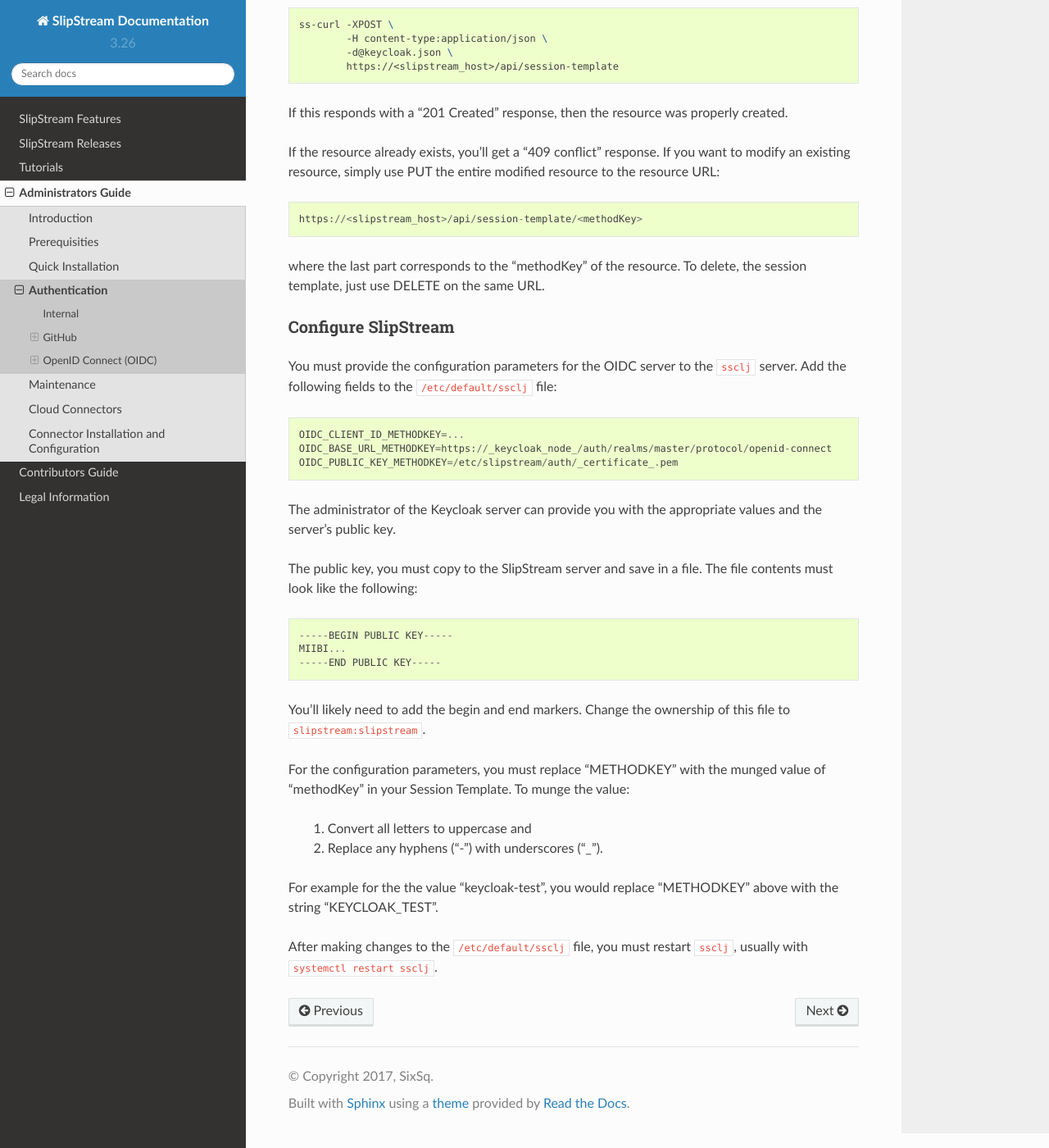
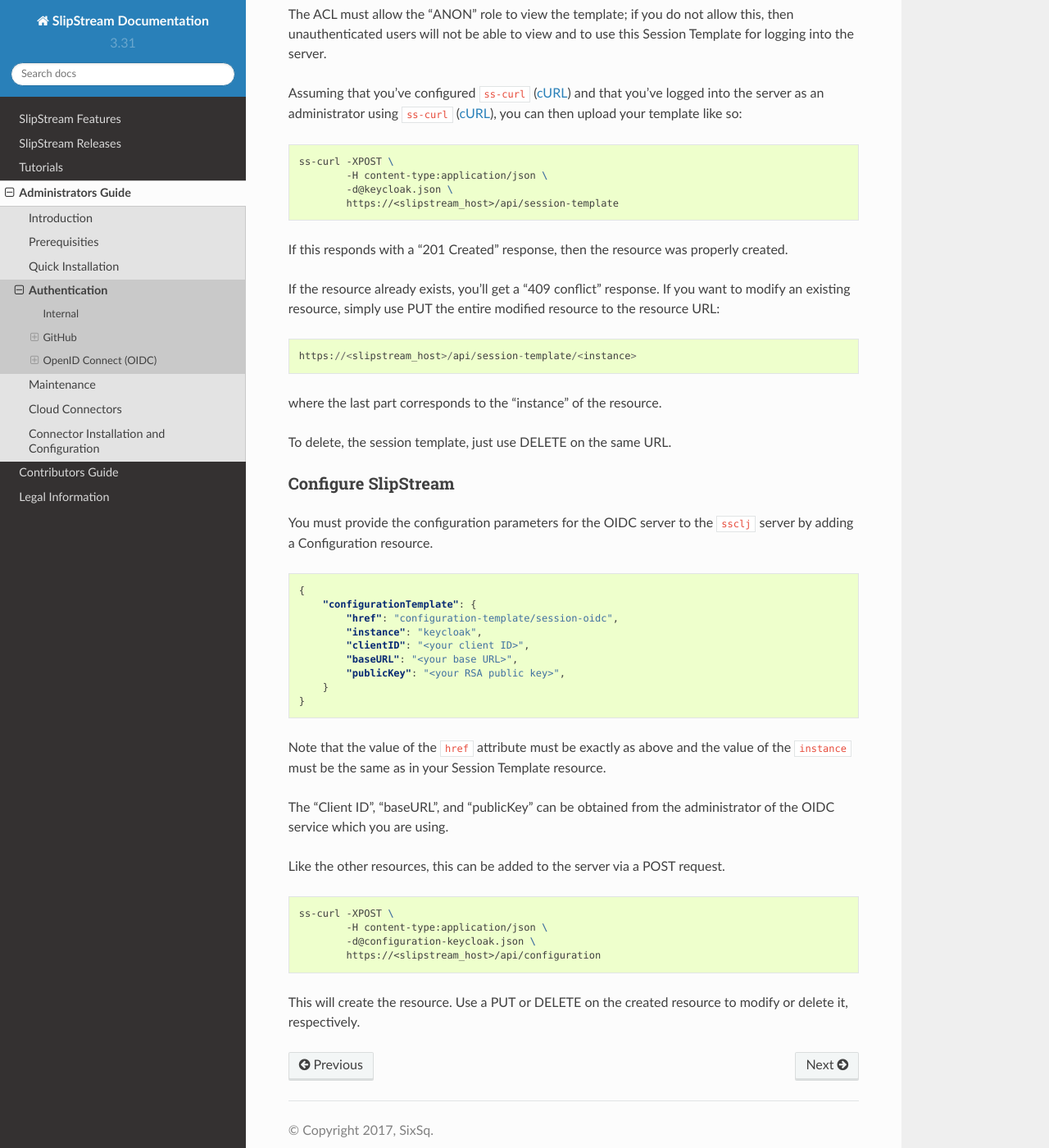
Before and after one commit to slipstream/SlipStreamDocumentation, a Sphinx documentation site: the page built from docs/administrator_guide/authentication.rst, in a window 1280 px wide and 1400 px high, scrolled down 5836 px. Shown: the whole window at 82% size. Built offline with Sphinx 7.4.7 and the Read the Docs theme 2.0.0, drawn with Linux system fonts in a browser that asks for light colours; some of the changed text lies outside the part shown.

Commit message:
Release notes for v3.31 (#120)
* updated following the changes in the SSCLJ service configuration.

* add v3.24 relase note

* change phrasing of release notes

* release notes for stable release 3.27

* minor

* fixed broken link.

* add initial authn draft

* identify bash code blocks

* update docs and add cross references

* final changes

* update documentation for use of configuration resources for authentication methods

* Added release notes for v3.31

* Update candidate_releases.rst

minor

* Update candidate_releases.rst

typo

* fix warnings

```diff
--- a/docs/administrator_guide/authentication.rst
+++ b/docs/administrator_guide/authentication.rst
@@ -71,9 +71,9 @@
 GitHub as an identity provider you must:
 
  1. Register an OAuth application within your GitHub organization,
- 2. Configure the ``/etc/default/ssclj`` file with the GitHub OAuth
-    application parameters, and
- 3. Add an appropriate Session Template resource to your SlipStream
+ 2. Add an appropriate Session Template resource to your SlipStream
+    server, and
+ 3. Add the associated Configuration resource to your SlipStream
     server.
 
 The following sections provide detailed instructions for each of these
@@ -131,7 +131,7 @@
 
    {
       "method": "github",
-      "methodKey": "github-test",
+      "instance": "github-test",
       "name": "Sign In with GitHub (Test)",
       "description": "GitHub Authentication Using the Test Application Definition",
       "acl": {
@@ -150,7 +150,7 @@
    }
 
 **For GitHub OAuth Apps, the value for the "method" key must be
-"github".** You may set "methodKey" to any identifier that you would
+"github".** You may set "instance" to any identifier that you would
 like; this identifier is used in the server configuration described
 below.
 
@@ -180,34 +180,49 @@
 If you want to modify an existing resource, simply use PUT the entire
 modified resource to the resource URL::
 
-  https://<slipstream_host>/api/session-template/<methodKey>
+  https://<slipstream_host>/api/session-template/<instance>
 
-where the last part corresponds to the "methodKey" of the resource.
+where the last part corresponds to the "instance" of the resource.
+
 To delete, the session template, just use DELETE on the same URL.
 
 Configure SlipStream
 ~~~~~~~~~~~~~~~~~~~~
 
 You must provide the configuration parameters for the GitHub OAuth
-application to the ``ssclj`` server.  Add the following fields to the
-``/etc/default/ssclj`` file::
+application to the ``ssclj`` server.  This is done by adding a
+Configuration resource to the server.
 
-  GITHUB_CLIENT_ID_METHODKEY=...
-  GITHUB_CLIENT_SECRET_METHODKEY=...
+.. code-block:: json
 
-where you must provide the "Client ID" and "Client Secret" values that
-you obtained from your application registration in GitHub.  You must
-replace "METHODKEY" with the munged value of "methodKey" in your
-Session Template.  To munge the value:
+   {
+       "configurationTemplate": {
+           "href": "configuration-template/session-github",
+           "instance": "github-test",
+           "clientID": "<your client id>",
+           "clientSecret": "<your client secret>"
+       }
+   }
 
- 1. Convert all letters to uppercase and
- 2. Replace any hyphens ("-") with underscores ("_").
+Note that the value of the ``href`` attribute must be exactly as above
+and the value of the ``instance`` must be the same as in your Session
+Template resource.
 
-For example for the the value "github-test", you would replace
-"METHODKEY" above with the string "GITHUB_TEST".
+The "Client ID" and "Client Secret" are the values that you obtained
+from your application registration in GitHub.
 
-After making changes to the ``/etc/default/ssclj`` file, you must
-restart ``ssclj``, usually with ``systemctl restart ssclj``.
+Like the other resources, this can be added to the server via a POST
+request.
+
+.. code-block:: bash
+
+   ss-curl -XPOST \
+           -H content-type:application/json \
+           -d@configuration-github.json \
+           https://<slipstream_host>/api/configuration
+
+This will create the resource.  Use a PUT or DELETE on the created
+resource to modify or delete it, respectively.
 
 OpenID Connect (OIDC)
 ---------------------
@@ -240,7 +255,7 @@
 
    {
       "method": "oidc",
-      "methodKey": "keycloak",
+      "instance": "keycloak",
       "name": "Sign In with eduGAIN or Elixir AAI",
       "description": "OIDC Authentication Using Nuvla Keycloak Server for eduGAIN or Elixir AAI",
       "acl": {
@@ -259,7 +274,7 @@
    }
 
 **For OIDC-based services, the value for the "method" key must be
-"oidc".** You may set "methodKey" to any identifier that you would
+"oidc".** You may set "instance" to any identifier that you would
 like; this identifier is used in the server configuration described
 below.
 
@@ -288,48 +303,49 @@
 If you want to modify an existing resource, simply use PUT the entire
 modified resource to the resource URL::
 
-  https://<slipstream_host>/api/session-template/<methodKey>
+  https://<slipstream_host>/api/session-template/<instance>
 
-where the last part corresponds to the "methodKey" of the resource.
+where the last part corresponds to the "instance" of the resource.
+
 To delete, the session template, just use DELETE on the same URL.
 
 Configure SlipStream
 ~~~~~~~~~~~~~~~~~~~~
 
 You must provide the configuration parameters for the OIDC server to
-the ``ssclj`` server.  Add the following fields to the
-``/etc/default/ssclj`` file::
+the ``ssclj`` server by adding a Configuration resource.
 
-  OIDC_CLIENT_ID_METHODKEY=...
-  OIDC_BASE_URL_METHODKEY=https://_keycloak_node_/auth/realms/master/protocol/openid-connect
-  OIDC_PUBLIC_KEY_METHODKEY=/etc/slipstream/auth/_certificate_.pem
+.. code-block:: json
 
-The administrator of the Keycloak server can provide you with the
-appropriate values and the server's public key.
+   {
+       "configurationTemplate": {
+           "href": "configuration-template/session-oidc",
+           "instance": "keycloak",
+           "clientID": "<your client ID>",
+           "baseURL": "<your base URL>",
+           "publicKey": "<your RSA public key>",
+       }
+   }
 
-The public key, you must copy to the SlipStream server and save in a
-file.  The file contents must look like the following::
+Note that the value of the ``href`` attribute must be exactly as above
+and the value of the ``instance`` must be the same as in your Session
+Template resource.
 
-  -----BEGIN PUBLIC KEY-----
-  MIIBI...
-  -----END PUBLIC KEY-----
+The "Client ID", "baseURL", and "publicKey" can be obtained from the
+administrator of the OIDC service which you are using.
 
-You'll likely need to add the begin and end markers.  Change the
-ownership of this file to ``slipstream:slipstream``.
+Like the other resources, this can be added to the server via a POST
+request.
 
-For the configuration parameters, you must replace "METHODKEY" with
-the munged value of "methodKey" in your Session Template.  To munge
-the value:
+.. code-block:: bash
 
- 1. Convert all letters to uppercase and
- 2. Replace any hyphens ("-") with underscores ("_").
+   ss-curl -XPOST \
+           -H content-type:application/json \
+           -d@configuration-keycloak.json \
+           https://<slipstream_host>/api/configuration
 
-For example for the the value "keycloak-test", you would replace
-"METHODKEY" above with the string "KEYCLOAK_TEST".
-
-After making changes to the ``/etc/default/ssclj`` file, you must
-restart ``ssclj``, usually with ``systemctl restart ssclj``.
-
+This will create the resource.  Use a PUT or DELETE on the created
+resource to modify or delete it, respectively.
 
 
 .. _OIDC: http://openid.net/connect/
--- a/docs/conf.py
+++ b/docs/conf.py
@@ -65,9 +65,9 @@
 # built documents.
 #
 # The short X.Y version.
-version = '3.26'
+version = '3.31'
 # The full version, including alpha/beta/rc tags.
-release = '3.26-SNAPSHOT'
+release = '3.31-SNAPSHOT'
 
 # The language for content autogenerated by Sphinx. Refer to documentation
 # for a list of supported languages.
```
Also changed, not shown: docs/release_notes/candidate_releases.rst (+62 -2 lines).
